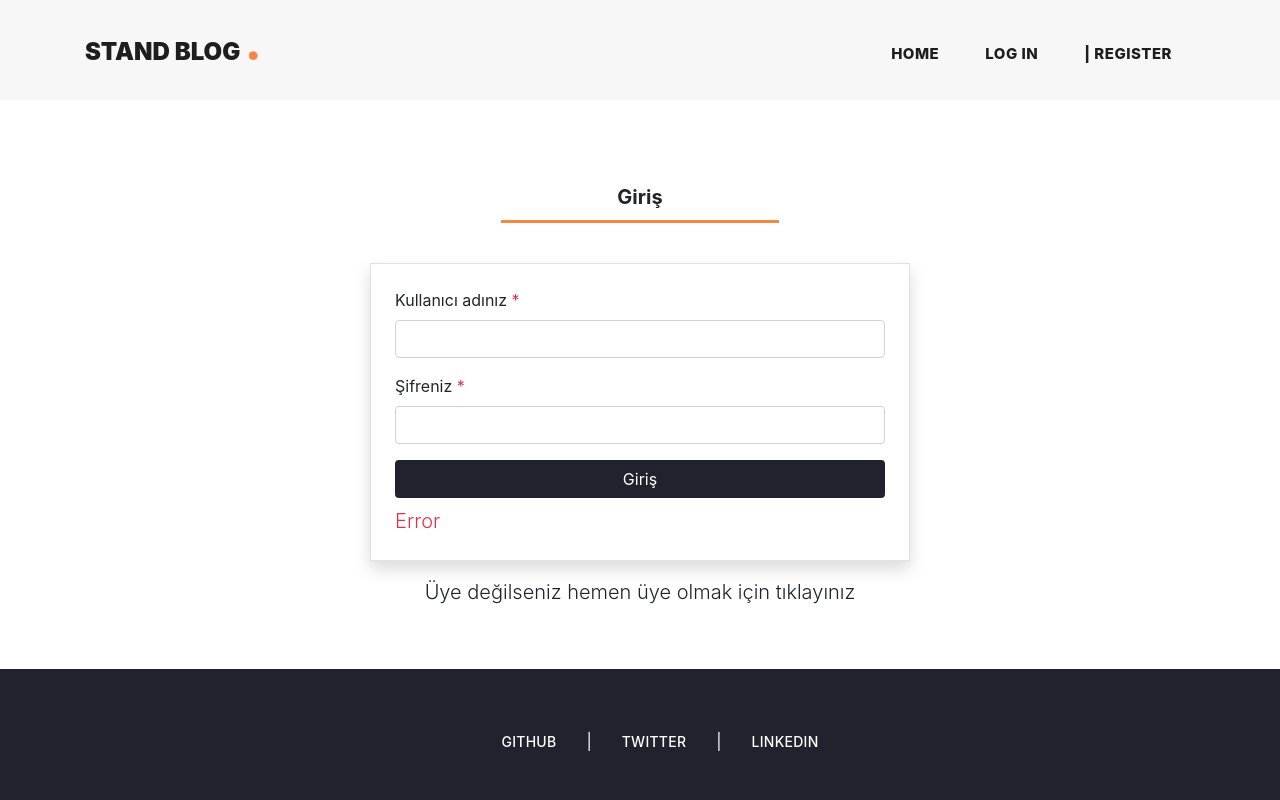
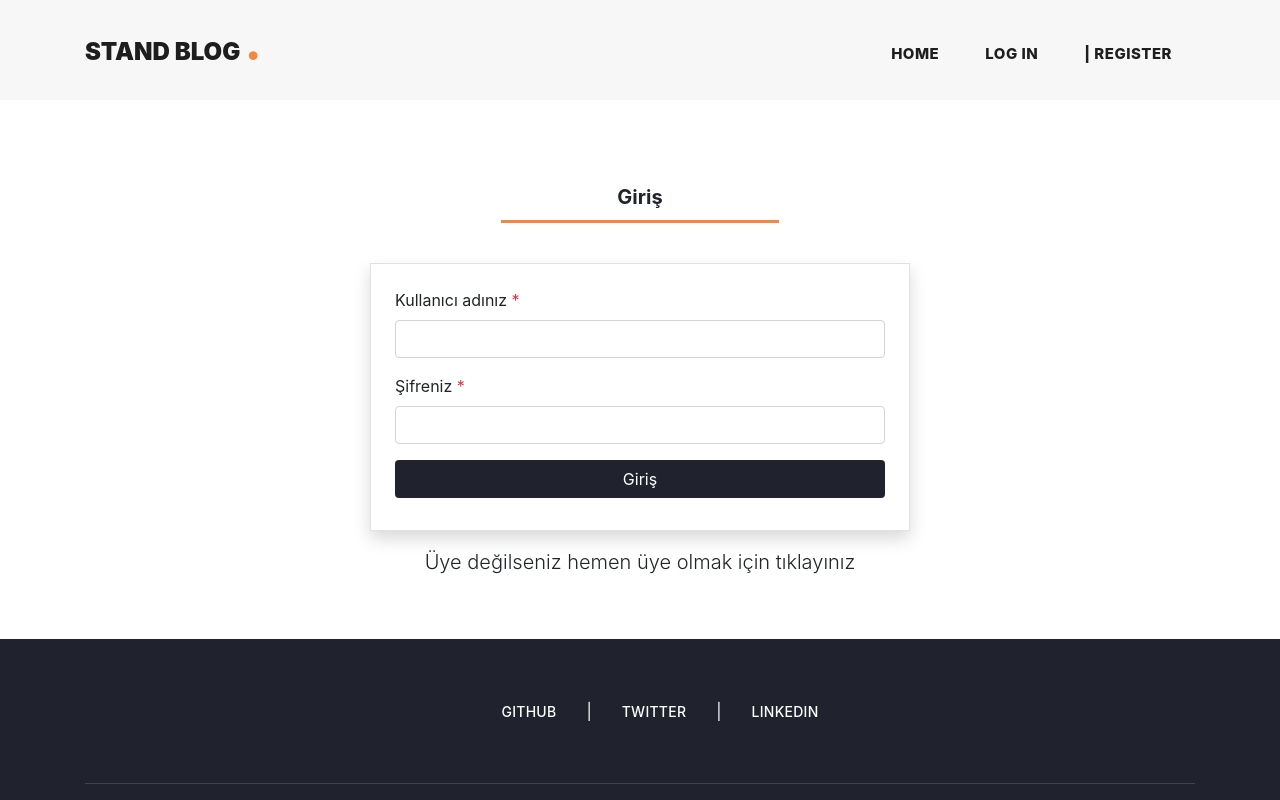
Before and after one commit to aaliakinci/socialblogUI, a React (Create React App) app: page /login in a window 1280 px wide. Shown: the top 800 px of the page. Built offline with nearby package versions, Linux system fonts and the light colour scheme.

Commit message:
create Login system

```diff
--- a/src/Components/toolbox/Forms/LoginForm.js
+++ b/src/Components/toolbox/Forms/LoginForm.js
@@ -1,28 +1,60 @@
-import {useState} from 'react'
+import {useState,useContext} from 'react'
+import { Redirect } from 'react-router-dom';
+import CookieContext from '../../../Contexts/CookieContext/cookieContext'
+import axios from 'axios'
 import './styles.css'
 function LoginForm() {
+	const [errorMessage, setErrorMessage] = useState("")
+
 	const [userDataLogin, setUserDataLogin] = useState({
 		username:"",
 		password:""
 	})
+	const {setUserCookie,getCookie} = useContext(CookieContext);
+
+	const result = getCookie('user');
+	if(result===1)return <Redirect to="/"/>
+
+
+	const handleSubmit = async(e) => {
+		e.preventDefault();
+		if(userDataLogin.username===""||userDataLogin.password==="")setErrorMessage('* ile işaretli alanlar boş bırakılamaz !')
+		const response = await axios.post('http://localhost:4000/users/login',userDataLogin)
+		if(response.data.message){
+			setErrorMessage(response.data.message)
+			return false
+		}
+		if(response.data.token){
+			setUserCookie('user',response.data.token)
+			window.location.reload();
+		}
+	}
+
+	const handleChange = e => {
+		setUserDataLogin({...userDataLogin,...{[e.target.name]:e.target.value}})
+	}
+
+
 	return (
-		<form className="w-100 p-4 border shadow">
+		<form className="w-100 p-4 border shadow" onSubmit={handleSubmit}>
 			<div className="form-group">
 				<label htmlFor="username">
 					Kullanıcı adınız <span className="text-danger">*</span>
 				</label>
-				<input name="username" className="form-control" />
+				<input name="username" className="form-control" onChange={handleChange}/>
 			</div>
 			<div className="form-group">
 				<label htmlFor="password" className="form-control-label">
 					Şifreniz <span className="text-danger">*</span>
 				</label>
-				<input name="password" type="password" className="form-control" />
+				<input name="password" type="password" className="form-control" onChange={handleChange}/>
 			</div>
 			<button type="submit" className="btn btn-block btnBg text-white my-2">
 				Giriş
 			</button>
-			<small className="text-danger lead">Error</small>
+			{
+				errorMessage!=="" && <small className="text-danger lead">{errorMessage}</small>
+			}
 		</form>
 	)
 }
```
Also changed, not shown: src/Components/toolbox/Forms/RegisterForm.js (+16 -19 lines).
